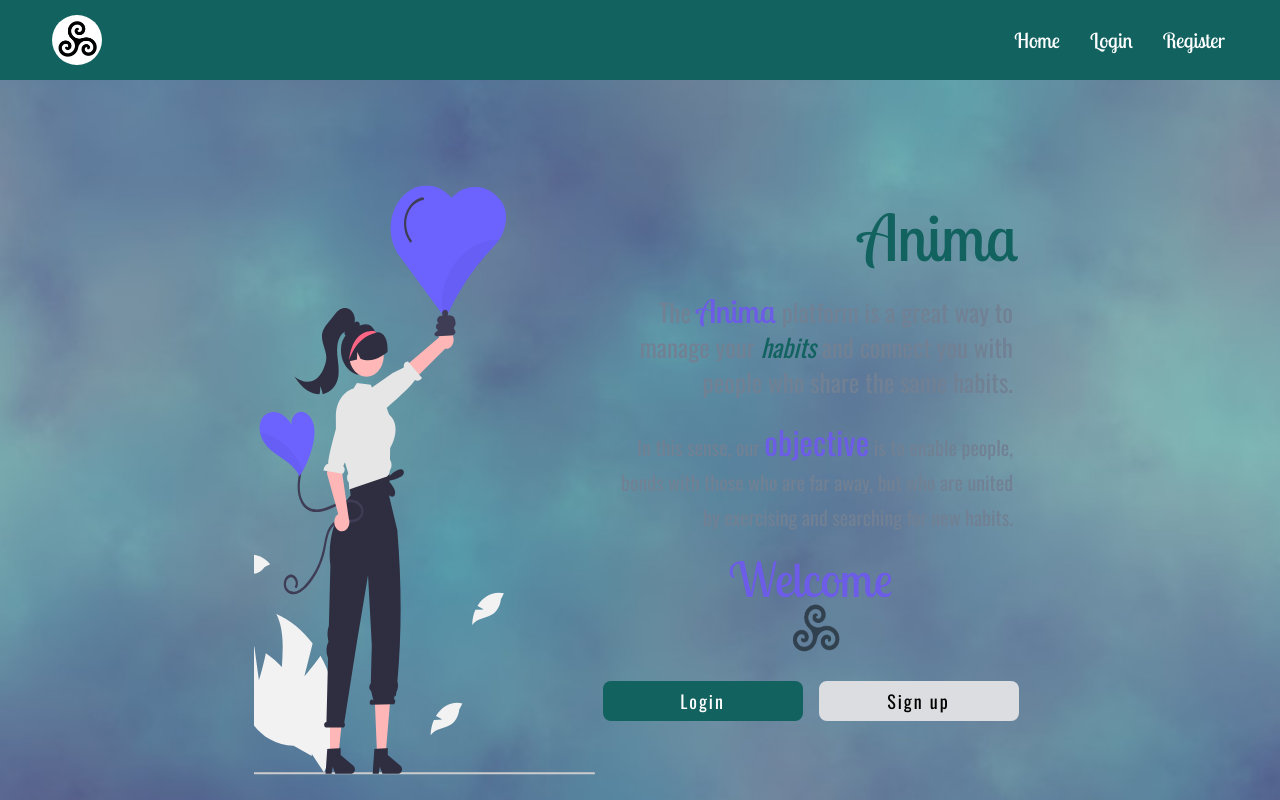
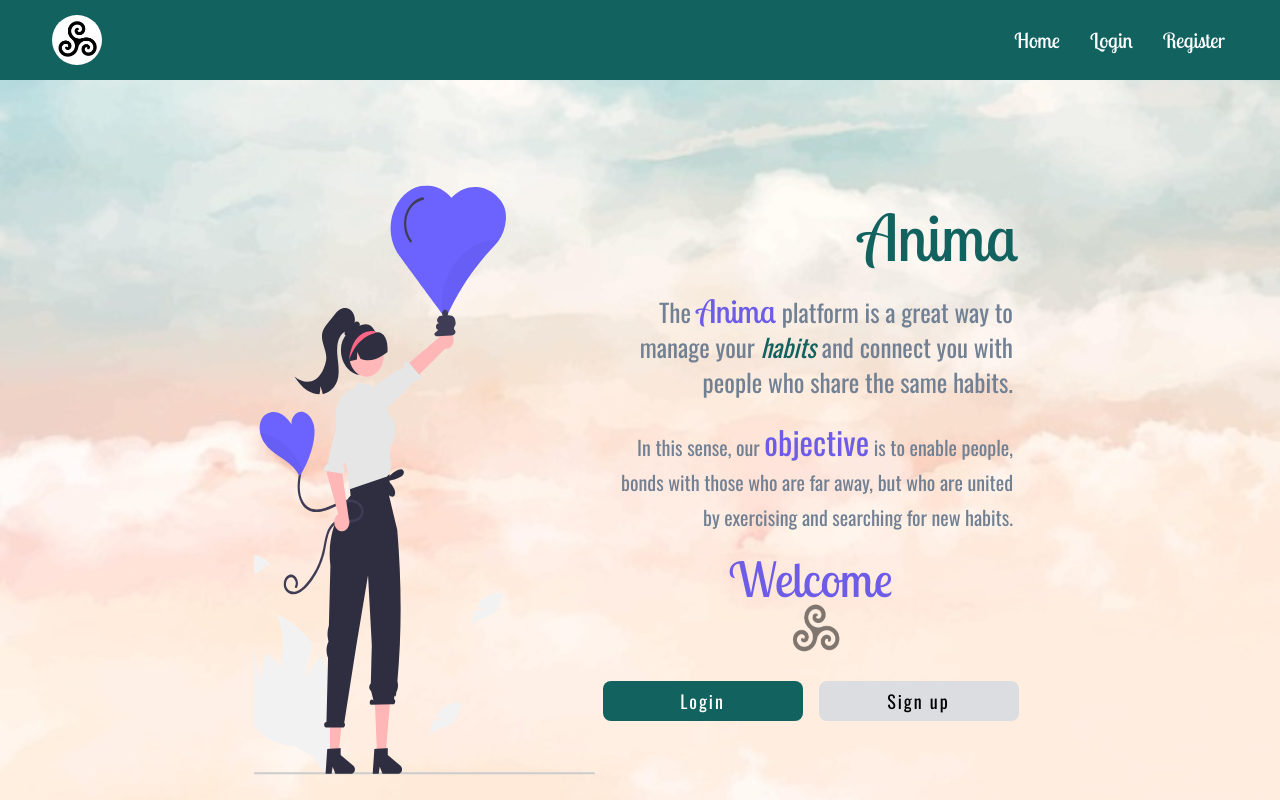
Before and after one commit to vitorsoaresf/gestao-habitos, a React (Create React App) app: page / in a window 1280 px wide. Shown: the top 800 px of the page. Built offline with nearby package versions, Linux system fonts and the light colour scheme; no server answers.

Commit message:
fix: full page background with cloud

```diff
--- a/src/style/global.js
+++ b/src/style/global.js
@@ -29,13 +29,19 @@ article, aside, details, figcaption, figure,
 footer, header, hgroup, menu, nav, section {
     display: block;
 }
+
+html {
+  background: url(${img}) no-repeat center center fixed;
+  -webkit-background-size: cover;
+  -moz-background-size: cover;
+  -o-background-size: cover;
+  background-size: cover;
+}
+
 body {
     line-height: 1;
     box-sizing: border-box;
     font-family: 'Lobster Two', cursive;
-
-    background-image: url(${img});
-    background-size: cover;
 }
 ol, ul {
     list-style: none;
```
Also changed, not shown: src/assets/background.jpg.
